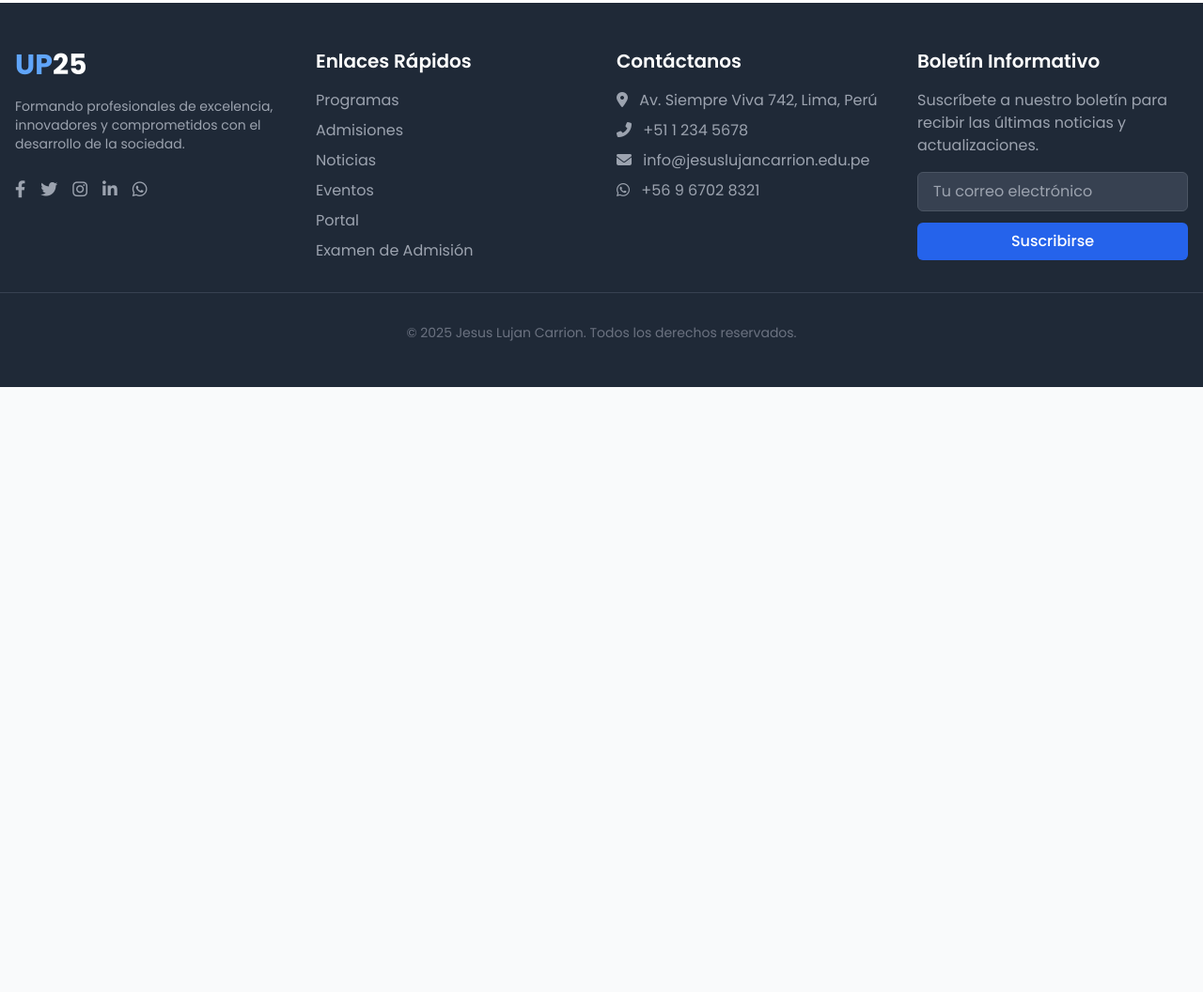
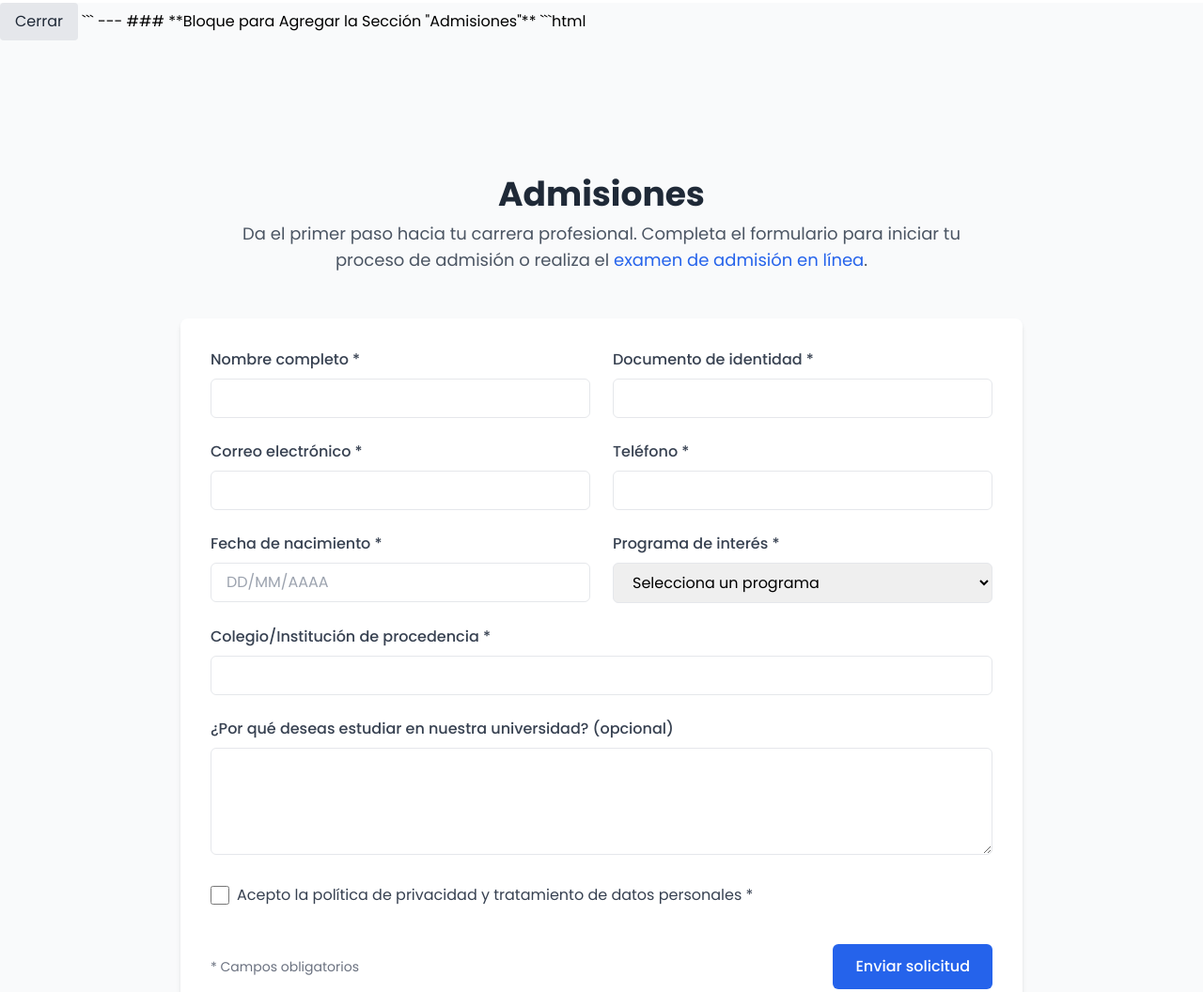
Before and after one commit to CARLOSYR18/universidad-pari-poo, a plain HTML site: page index.html in a window 1280 px wide. Shown: the part 2779-3835 px from the top of the page at 94% size. Before the commit the page ends 3191 px from the top, so only its background shows below. Drawn offline with nearby package versions, Linux system fonts and the light colour scheme; some packages are replaced by stand-ins of ours; a script that the page names is missing.

Commit message:
Update index.html

````diff
--- a/index.html
+++ b/index.html
@@ -649,27 +649,98 @@
         </div>
     </section>
 
-    <!-- Program Modal -->
-    <div id="program-modal" class="modal hidden fixed inset-0 z-50 flex items-center justify-center bg-black bg-opacity-50">
-        <div class="bg-white rounded-lg shadow-xl max-w-3xl w-full max-h-[90vh] overflow-y-auto">
-            <div class="p-6 border-b">
-                <div class="flex justify-between items-center">
-                    <h3 id="modal-title" class="text-2xl font-bold text-gray-800">Detalles del Programa</h3>
-                    <button id="close-modal" class="text-gray-400 hover:text-gray-600">
-                        <svg class="w-6 h-6" fill="none" stroke="currentColor" viewBox="0 0 24 24"><path stroke-linecap="round" stroke-linejoin="round" stroke-width="2" d="M6 18L18 6M6 6l12 12"></path></svg>
-                    </button>
-                </div>
-            </div>
-            <div id="modal-content" class="p-6">
-                <!-- Content will be inserted here dynamically -->
-            </div>
-            <div class="p-6 border-t bg-gray-50 flex justify-between">
-                <a href="#admisiones" id="apply-program-btn" class="px-4 py-2 bg-blue-600 text-white rounded hover:bg-blue-700">Solicitar admisión</a>
-                <button id="close-modal-btn" class="px-4 py-2 bg-gray-200 text-gray-800 rounded hover:bg-gray-300">Cerrar</button>
+    <button id="close-modal-btn" class="px-4 py-2 bg-gray-200 text-gray-800 rounded hover:bg-gray-300">Cerrar</button>
+      </div>
+    </div>
+</div> ```
+---
+### **Bloque para Agregar la Sección "Admisiones"**
+```html
+<section id="admisiones" class="section bg-gray-50">
+    <div class="container mx-auto px-4 py-16">
+        <div class="text-center mb-12">
+            <h2 class="text-3xl md:text-4xl font-bold text-gray-800 mb-2">Admisiones</h2>
+            <p class="text-gray-600 text-lg max-w-3xl mx-auto">Da el primer paso hacia tu carrera profesional. Completa el formulario para iniciar tu proceso de admisión o realiza el <a href="examen pari.html" target="_blank" class="text-blue-600 hover:underline">examen de admisión en línea</a>.</p>
+        </div>
+
+        <div class="max-w-4xl mx-auto">
+            <div class="bg-white rounded-lg shadow-md p-8">
+                <form id="admision-form" class="space-y-6">
+                    <div class="grid grid-cols-1 md:grid-cols-2 gap-6">
+                        <div>
+                            <label for="nombre" class="block text-gray-700 font-medium mb-2">Nombre completo *</label>
+                            <input type="text" id="nombre" name="nombre" class="w-full px-4 py-2 border rounded-md focus:outline-none focus:ring-2 focus:ring-blue-500" required>
+                            <p class="error-message text-red-500 text-sm hidden mt-1">Este campo es obligatorio.</p>
+                        </div>
+
+                        <div>
+                            <label for="identificacion" class="block text-gray-700 font-medium mb-2">Documento de identidad *</label>
+                            <input type="text" id="identificacion" name="identificacion" class="w-full px-4 py-2 border rounded-md focus:outline-none focus:ring-2 focus:ring-blue-500" required>
+                            <p class="error-message text-red-500 text-sm hidden mt-1">Este campo es obligatorio.</p>
+                        </div>
+                    </div>
+
+                    <div class="grid grid-cols-1 md:grid-cols-2 gap-6">
+                        <div>
+                            <label for="correo" class="block text-gray-700 font-medium mb-2">Correo electrónico *</label>
+                            <input type="email" id="correo" name="correo" class="w-full px-4 py-2 border rounded-md focus:outline-none focus:ring-2 focus:ring-blue-500" required>
+                            <p class="error-message text-red-500 text-sm hidden mt-1">Ingresa un correo electrónico válido.</p>
+                        </div>
+
+                        <div>
+                            <label for="telefono" class="block text-gray-700 font-medium mb-2">Teléfono *</label>
+                            <input type="tel" id="telefono" name="telefono" class="w-full px-4 py-2 border rounded-md focus:outline-none focus:ring-2 focus:ring-blue-500" required>
+                            <p class="error-message text-red-500 text-sm hidden mt-1">Ingresa un número de teléfono válido.</p>
+                        </div>
+                    </div>
+
+                    <div class="grid grid-cols-1 md:grid-cols-2 gap-6">
+                        <div>
+                            <label for="fecha_nacimiento" class="block text-gray-700 font-medium mb-2">Fecha de nacimiento *</label>
+                            <input type="text" id="fecha_nacimiento" name="fecha_nacimiento" class="datepicker w-full px-4 py-2 border rounded-md focus:outline-none focus:ring-2 focus:ring-blue-500" placeholder="DD/MM/AAAA" required>
+                            <p class="error-message text-red-500 text-sm hidden mt-1">Selecciona una fecha válida.</p>
+                        </div>
+
+                        <div>
+                            <label for="programa" class="block text-gray-700 font-medium mb-2">Programa de interés *</label>
+                            <select id="programa" name="programa" class="w-full px-4 py-2 border rounded-md focus:outline-none focus:ring-2 focus:ring-blue-500" required>
+                                <option value="">Selecciona un programa</option>
+                                <option value="Ingeniería Informática">Ingeniería Informática</option>
+                                <option value="Medicina">Medicina</option>
+                                <option value="Derecho">Derecho</option>
+                                <option value="Administración de Empresas">Administración de Empresas</option>
+                                <option value="Diseño Gráfico">Diseño Gráfico</option>
+                                <option value="Psicología">Psicología</option>
+                            </select>
+                            <p class="error-message text-red-500 text-sm hidden mt-1">Selecciona un programa de interés.</p>
+                        </div>
+                    </div>
+
+                    <div>
+                        <label for="colegio" class="block text-gray-700 font-medium mb-2">Colegio/Institución de procedencia *</label>
+                        <input type="text" id="colegio" name="colegio" class="w-full px-4 py-2 border rounded-md focus:outline-none focus:ring-2 focus:ring-blue-500" required>
+                        <p class="error-message text-red-500 text-sm hidden mt-1">Este campo es obligatorio.</p>
+                    </div>
+
+                    <div>
+                        <label for="mensaje" class="block text-gray-700 font-medium mb-2">¿Por qué deseas estudiar en nuestra universidad? (opcional)</label>
+                        <textarea id="mensaje" name="mensaje" rows="4" class="w-full px-4 py-2 border rounded-md focus:outline-none focus:ring-2 focus:ring-blue-500"></textarea>
+                    </div>
+
+                    <div class="flex items-center">
+                        <input type="checkbox" id="privacidad" name="privacidad" class="h-5 w-5 text-blue-600" required>
+                        <label for="privacidad" class="ml-2 text-gray-700">Acepto la política de privacidad y tratamiento de datos personales *</label>
+                    </div>
+
+                    <div class="flex justify-between items-center pt-4">
+                        <p class="text-sm text-gray-500">* Campos obligatorios</p>
+                        <button type="submit" class="bg-blue-600 text-white py-3 px-6 rounded-md font-medium hover:bg-blue-700 transition">Enviar solicitud</button>
+                    </div>
+                </form>
             </div>
         </div>
     </div>
-
+</section>
     <!-- Resto del código continúa aquí... -->
 
     <!-- Footer -->
````
